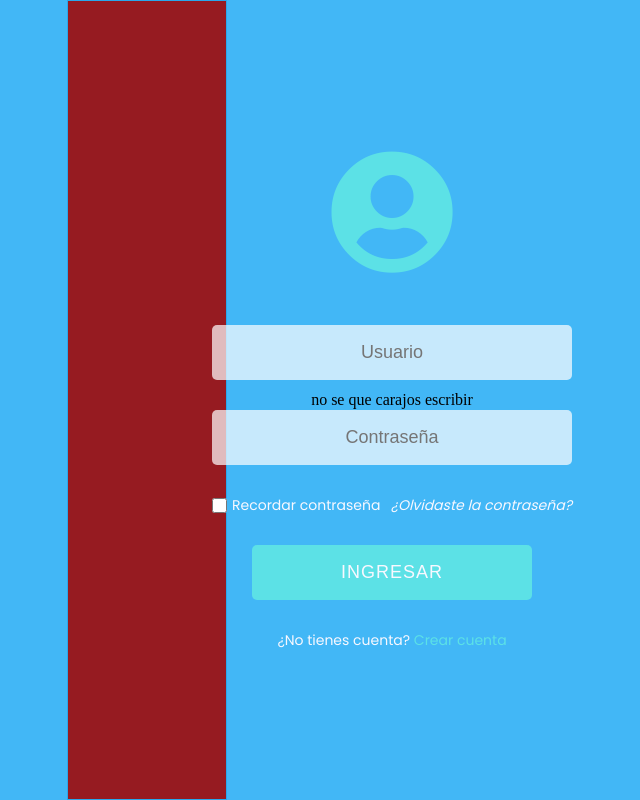
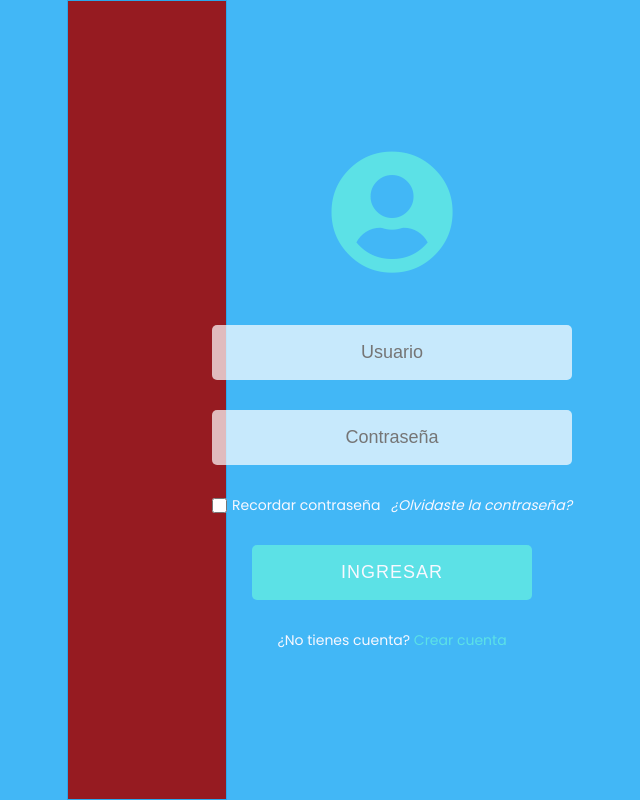
Before and after one commit to xXmaldazzarXx/prueba, a PHP site: page /SureManagment/login.php in a window 1280 px wide. Shown: the whole page, without its empty margins (248-888 px from the left). Run offline with PHP 8.4, Linux system fonts and the light colour scheme; some libraries are stand-ins or nearby versions.

Commit message:
Update login.php

```diff
--- a/suremanagement/SureManagment/login.php
+++ b/suremanagement/SureManagment/login.php
@@ -109,5 +109,4 @@
 		</script>
         	</div>
 	</body>
-	no se que carajos escribir
 </html>
```
